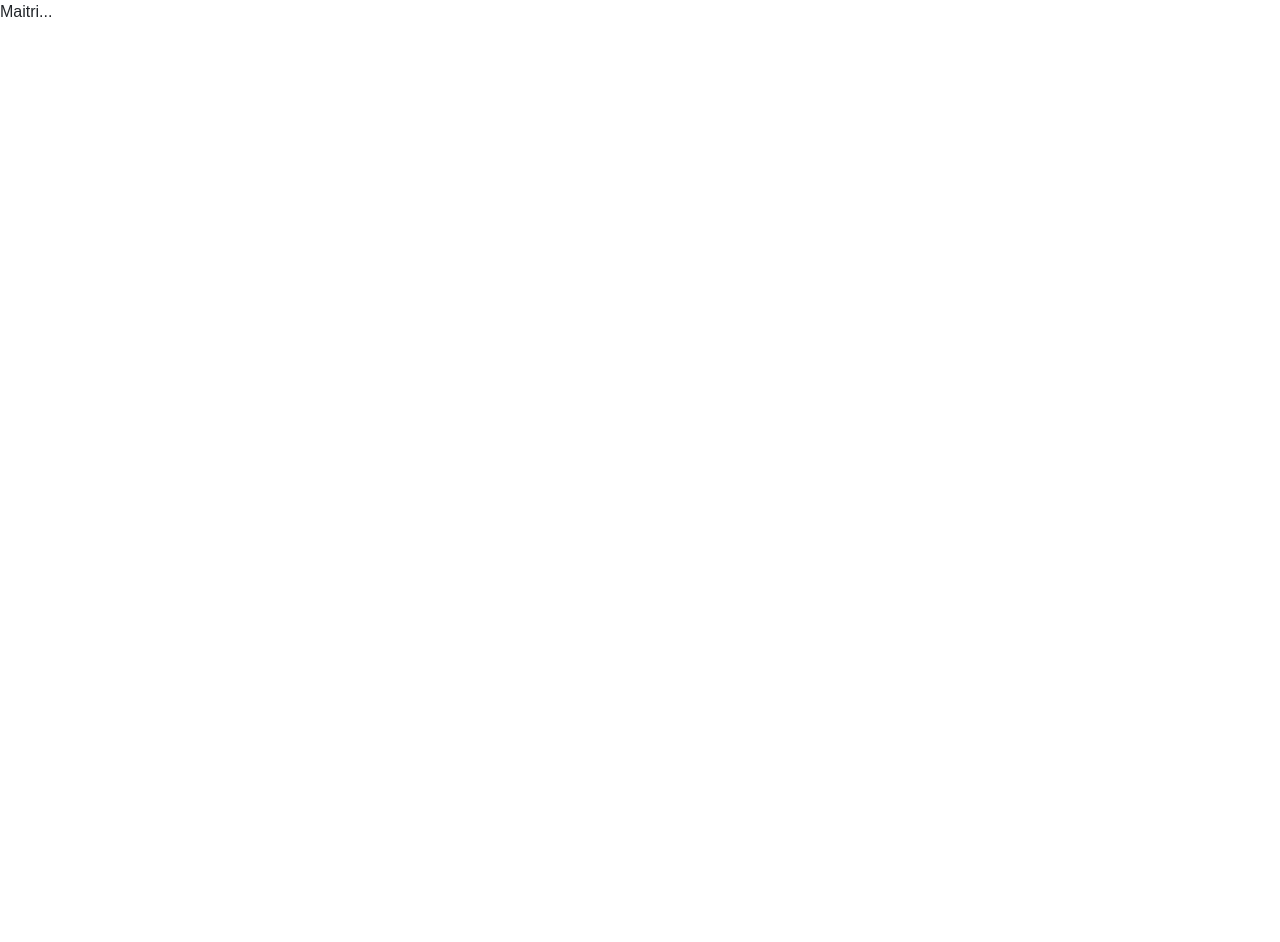
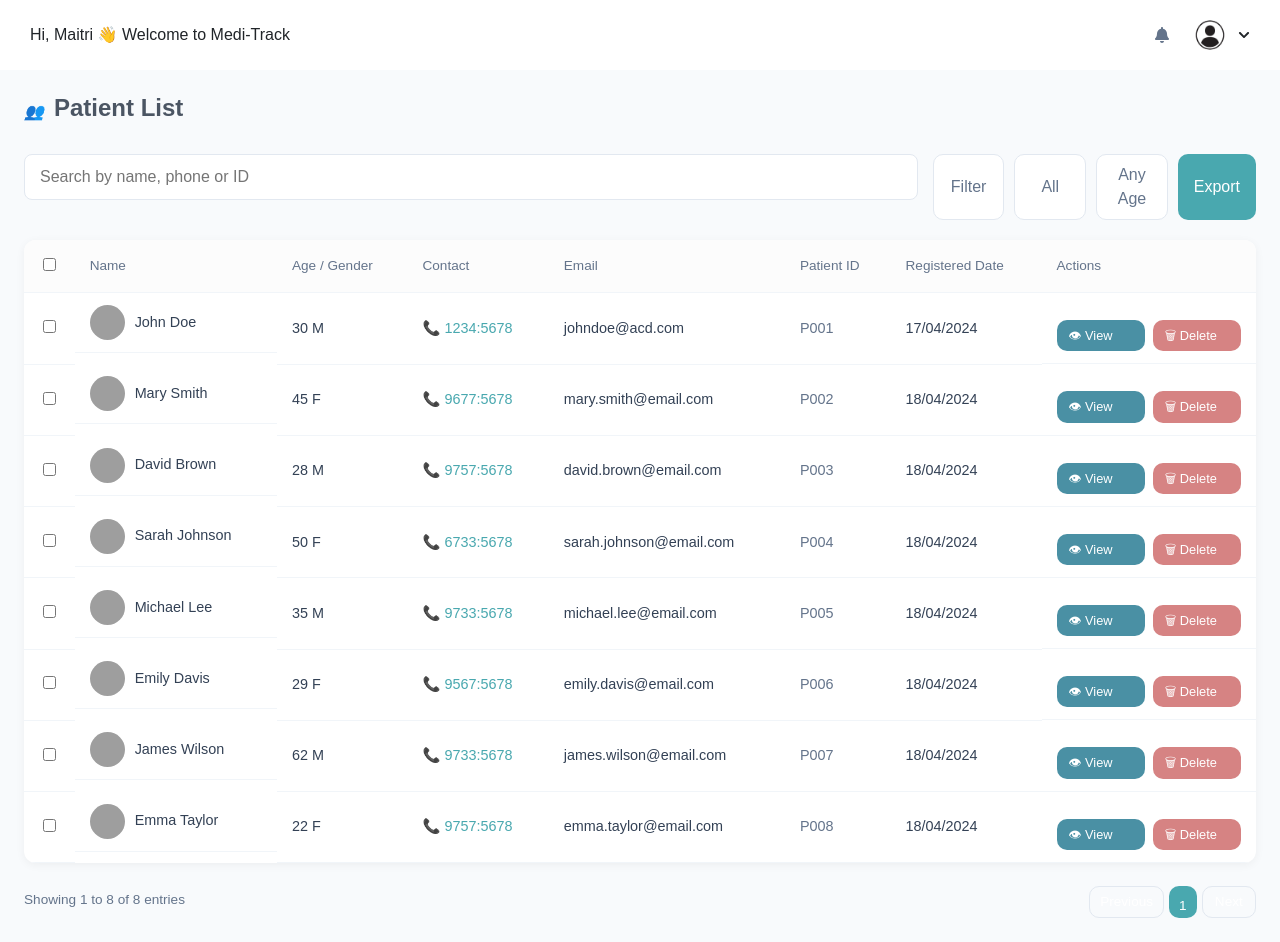
Before and after one commit to pMaitri01/Medi-Track-Frontend, a React (Create React App) app: page /PatientList in a window 1280 px wide. Before the commit the page ends 800 px from the top, so only its background shows below. Built offline with nearby package versions, Linux system fonts and the light colour scheme; grey boxes are pictures that could not be loaded.

Commit message:
change in PatientList.js file create PatientList.css file and change in app.js file and install package lucide-react

```diff
--- a/package.json
+++ b/package.json
@@ -16,6 +16,7 @@
     "antd": "^6.3.2",
     "bootstrap": "^5.3.8",
     "dayjs": "^1.11.20",
+    "lucide-react": "^0.577.0",
     "react": "^19.2.4",
     "react-dom": "^19.2.4",
     "react-icons": "^5.6.0",
--- a/src/App.js
+++ b/src/App.js
@@ -8,7 +8,7 @@ import PatientOtp from './patient/pages/PatientOtp';
 import PatientResetPwd from './patient/pages/PatientResetPwd';
 import PatientRegistration from './patient/pages/PatientRegistration';
 import PatientHome from './patient/pages/PatientHome';
-import PatientList from './patient/pages/PatientList';
+import PatientList from './admin/pages/PatientList';
 import DoctorLogin from './admin/pages/DoctorLogin';
 import DoctorSignUp from './admin/pages/DoctorSignUp';
 import DoctorDashboard from './admin/pages/DoctorDashboard';
--- /dev/null
+++ b/src/admin/css/PatientList.css
@@ -0,0 +1,194 @@
+:root {
+  --primary-teal: #49a8af;
+  --secondary-teal: #368e94;
+  --bg-gray: #f8fafc;
+  --border-color: #e2e8f0;
+  --text-dark: #334155;
+  --text-light: #64748b;
+  --view-blue: #4a90a4;
+  --delete-red: #d68383;
+}
+
+.patient-list-container {
+  padding: 24px;
+  background-color: var(--bg-gray);
+  font-family: 'Segoe UI', Tahoma, Geneva, Verdana, sans-serif;
+  color: var(--text-dark);
+}
+
+.list-header {
+  margin-bottom: 20px;
+}
+
+.title-section {
+  display: flex;
+  align-items: center;
+  gap: 10px;
+}
+
+.title-section h2 {
+  font-size: 1.5rem;
+  color: #4b5563;
+  font-weight: 600;
+}
+
+/* Filter Bar Styles */
+.filter-bar {
+  display: flex;
+  justify-content: space-between;
+  margin-bottom: 20px;
+  gap: 15px;
+}
+
+.search-input-wrapper {
+  flex: 1;
+}
+
+.search-input {
+  width: 100%;
+  padding: 10px 15px;
+  border-radius: 8px;
+  border: 1px solid var(--border-color);
+  background: white;
+}
+
+.filter-options {
+  display: flex;
+  gap: 10px;
+}
+
+.filter-btn {
+  padding: 8px 16px;
+  border: 1px solid var(--border-color);
+  background: white;
+  border-radius: 8px;
+  color: var(--text-light);
+  cursor: pointer;
+}
+
+.export-btn {
+  padding: 8px 16px;
+  border-radius: 8px;
+  cursor: pointer;
+}
+
+.export-btn.outline {
+  border: 1px solid var(--border-color);
+  background: white;
+  color: var(--text-light);
+}
+
+.export-btn.filled {
+  background-color: var(--primary-teal);
+  color: white;
+  border: none;
+}
+
+/* Table Styles */
+.table-wrapper {
+  background: white;
+  border-radius: 12px;
+  box-shadow: 0 2px 10px rgba(0,0,0,0.05);
+  overflow: hidden;
+}
+
+.patient-table {
+  width: 100%;
+  border-collapse: collapse;
+  text-align: left;
+}
+
+.patient-table th {
+  background-color: #fcfcfc;
+  padding: 15px;
+  font-size: 0.85rem;
+  color: var(--text-light);
+  font-weight: 500;
+  border-bottom: 1px solid #f1f5f9;
+}
+
+.patient-table td {
+  padding: 12px 15px;
+  border-bottom: 1px solid #f1f5f9;
+  font-size: 0.9rem;
+  vertical-align: middle;
+}
+
+.name-cell {
+  display: flex;
+  align-items: center;
+  gap: 10px;
+  font-weight: 500;
+}
+
+.patient-avatar {
+  width: 35px;
+  height: 35px;
+  border-radius: 50%;
+  object-fit: cover;
+}
+
+.contact-cell {
+  color: var(--primary-teal);
+}
+
+.id-cell {
+  color: var(--text-light);
+}
+
+/* Button Styles */
+.action-cells {
+  display: flex;
+  gap: 8px;
+}
+
+.view-btn, .delete-btn {
+  padding: 6px 12px;
+  border-radius: 6px;
+  border: none;
+  color: white;
+  font-size: 0.8rem;
+  cursor: pointer;
+  display: flex;
+  align-items: center;
+  gap: 4px;
+}
+
+.view-btn { background-color: var(--view-blue); }
+.delete-btn { background-color: var(--delete-red); }
+
+/* Pagination */
+.footer-pagination {
+  margin-top: 20px;
+  display: flex;
+  justify-content: space-between;
+  align-items: center;
+  color: var(--text-light);
+  font-size: 0.85rem;
+}
+
+.pagination-controls {
+  display: flex;
+  gap: 5px;
+}
+
+.page-num {
+  width: 32px;
+  height: 32px;
+  border-radius: 6px;
+  border: none;
+  cursor: pointer;
+}
+
+.page-num.active {
+  background-color: var(--primary-teal);
+  color: white;
+}
+
+.page-nav {
+  padding: 0 10px;
+  background: none;
+  border: 1px solid var(--border-color);
+  border-radius: 6px;
+  cursor: pointer;
+}
--- /dev/null
+++ b/src/admin/pages/PatientList.js
@@ -0,0 +1,91 @@
+import React from 'react';
+import '../css/PatientList.css';
+import '../components/DoctorHeader';
+// import '../components/DoctorNavbar';
+import DoctorHeader from '../components/DoctorHeader';
+
+const patients = [
+  { id: 'P001', name: 'John Doe', age: 30, gender: 'M', contact: '1234:5678', email: 'johndoe@acd.com', date: '17/04/2024', img: 'https://i.pravatar.cc/150?u=P001' },
+  { id: 'P002', name: 'Mary Smith', age: 45, gender: 'F', contact: '9677:5678', email: 'mary.smith@email.com', date: '18/04/2024', img: 'https://i.pravatar.cc/150?u=P002' },
+  { id: 'P003', name: 'David Brown', age: 28, gender: 'M', contact: '9757:5678', email: 'david.brown@email.com', date: '18/04/2024', img: 'https://i.pravatar.cc/150?u=P003' },
+  { id: 'P004', name: 'Sarah Johnson', age: 50, gender: 'F', contact: '6733:5678', email: 'sarah.johnson@email.com', date: '18/04/2024', img: 'https://i.pravatar.cc/150?u=P004' },
+  { id: 'P005', name: 'Michael Lee', age: 35, gender: 'M', contact: '9733:5678', email: 'michael.lee@email.com', date: '18/04/2024', img: 'https://i.pravatar.cc/150?u=P005' },
+  { id: 'P006', name: 'Emily Davis', age: 29, gender: 'F', contact: '9567:5678', email: 'emily.davis@email.com', date: '18/04/2024', img: 'https://i.pravatar.cc/150?u=P006' },
+  { id: 'P007', name: 'James Wilson', age: 62, gender: 'M', contact: '9733:5678', email: 'james.wilson@email.com', date: '18/04/2024', img: 'https://i.pravatar.cc/150?u=P007' },
+  { id: 'P008', name: 'Emma Taylor', age: 22, gender: 'F', contact: '9757:5678', email: 'emma.taylor@email.com', date: '18/04/2024', img: 'https://i.pravatar.cc/150?u=P008' },
+];
+
+const PatientList = () => {
+  return (
+   <>
+       <DoctorHeader/>
+  <div className="patient-list-container">
+      <div className="list-header">
+        <div className="title-section">
+          <i className="patient-icon">👥</i>
+          <h2>Patient List</h2>
+        </div>
+      </div>
+
+      <div className="filter-bar">
+        <div className="search-input-wrapper">
+          <input type="text" placeholder="Search by name, phone or ID" className="search-input" />
+        </div>
+        <div className="filter-options">
+          <button className="filter-btn">Filter</button>
+          <button className="filter-btn">All</button>
+          <button className="filter-btn">Any Age</button>
+          <button className="export-btn filled">Export</button>
+        </div>
+      </div>
+
+      <div className="table-wrapper">
+        <table className="patient-table">
+          <thead>
+            <tr>
+              <th><input type="checkbox" /></th>
+              <th>Name</th>
+              <th>Age / Gender</th>
+              <th>Contact</th>
+              <th>Email</th>
+              <th>Patient ID</th>
+              <th>Registered Date</th>
+              <th>Actions</th>
+            </tr>
+          </thead>
+          <tbody>
+            {patients.map((patient) => (
+              <tr key={patient.id}>
+                <td><input type="checkbox" /></td>
+                <td className="name-cell">
+                  <img src={patient.img} alt={patient.name} className="patient-avatar" />
+                  {patient.name}
+                </td>
+                <td>{patient.age} {patient.gender}</td>
+                <td className="contact-cell">📞 {patient.contact}</td>
+                <td>{patient.email}</td>
+                <td className="id-cell">{patient.id}</td>
+                <td>{patient.date}</td>
+                <td className="action-cells">
+                  <button className="view-btn">👁 View</button>
+                  <button className="delete-btn">🗑 Delete</button>
+                </td>
+              </tr>
+            ))}
+          </tbody>
+        </table>
+      </div>
+
+      <div className="footer-pagination">
+        <span>Showing 1 to 8 of 8 entries</span>
+        <div className="pagination-controls">
+          <button className="page-nav">Previous</button>
+          <button className="page-num active">1</button>
+          <button className="page-nav">Next</button>
+        </div>
+      </div>
+    </div>
+     </>
+  );
+};
+export default PatientList;
--- a/src/patient/pages/PatientList.js
+++ /dev/null
@@ -1,7 +0,0 @@
-function PatientList() {
-    return (
-        <p> Maitri...</p>
-    );
-}
-
-export default PatientList;
```
Also changed, not shown: 1 other file (tests, documents, lock files or other folders).
